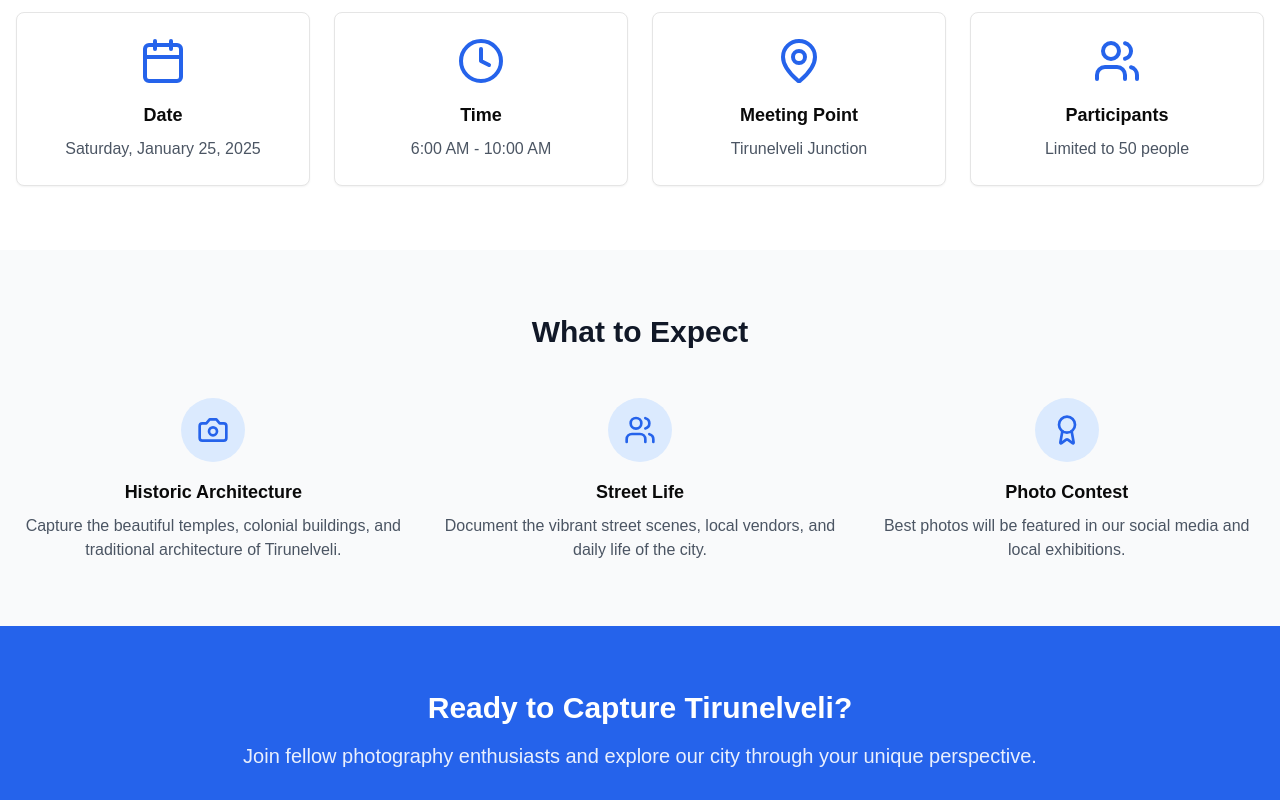
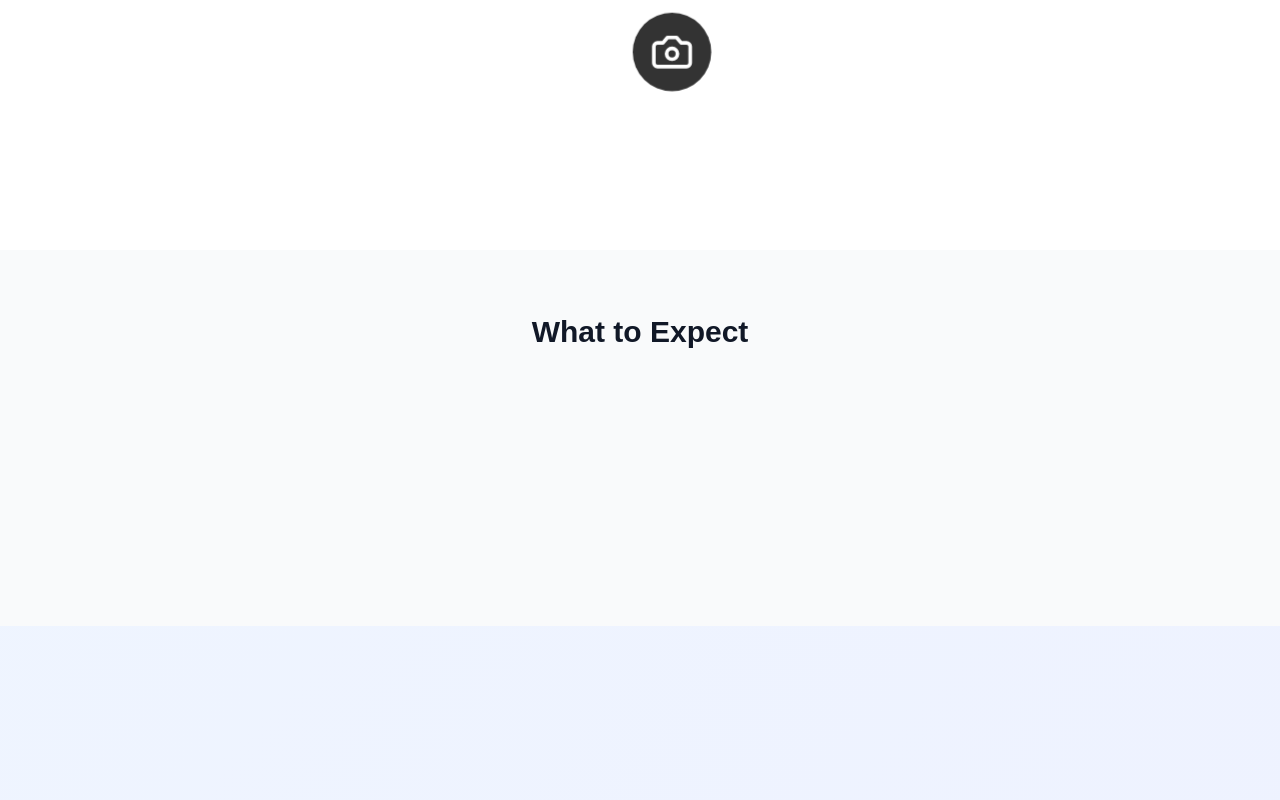
Before and after one commit to rajeshnambi1122/photowalk, a Next.js app: page / in a window 1280 px wide. Shown: the part 680-1480 px from the top of the page. Built offline with nearby package versions, Linux system fonts and the light colour scheme.

Commit message:
added animations

```diff
--- a/app/page.tsx
+++ b/app/page.tsx
@@ -1,13 +1,190 @@
+"use client"
+
 import Link from "next/link"
 import { Button } from "@/components/ui/button"
 import { Card, CardContent } from "@/components/ui/card"
 import { Calendar, MapPin, Camera, Users, Clock, Award } from "lucide-react"
+import { useEffect, useRef } from "react"
+import gsap from "gsap"
+import { ScrollTrigger } from "gsap/ScrollTrigger"
 
 export default function HomePage() {
+  // GSAP refs
+  const heroRef = useRef<HTMLDivElement>(null)
+  const eventCardsRef = useRef<(HTMLDivElement | null)[]>([])
+  const expectRef = useRef<(HTMLDivElement | null)[]>([])
+  const ctaRef = useRef<HTMLDivElement>(null)
+  const footerRef = useRef<HTMLDivElement>(null)
+  const cameraRef = useRef<HTMLDivElement>(null)
+  const flashRef = useRef<HTMLDivElement>(null)
+
+  useEffect(() => {
+    gsap.registerPlugin(ScrollTrigger)
+    // Helper: camera shot animation
+    const cameraShot = () => {
+      if (cameraRef.current && flashRef.current) {
+        // Camera pop and vibration
+        gsap.fromTo(
+          cameraRef.current,
+          { scale: 1, boxShadow: "0 0 0px 0px #fff" },
+          {
+            scale: 1.25,
+            boxShadow: "0 0 32px 8px #fff",
+            duration: 0.12,
+            ease: "power2.out",
+            yoyo: true,
+            repeat: 1,
+            onComplete: () => {
+              gsap.fromTo(
+                cameraRef.current,
+                { x: -4 },
+                { x: 4, duration: 0.04, yoyo: true, repeat: 5, ease: "power1.inOut", clearProps: "x" }
+              )
+            },
+            clearProps: "boxShadow"
+          }
+        )
+        // Flash
+        gsap.fromTo(
+          flashRef.current,
+          { opacity: 0 },
+          {
+            opacity: 0.95,
+            duration: 0.09,
+            ease: "power1.in",
+            yoyo: true,
+            repeat: 1,
+            repeatDelay: 0.05,
+            onComplete: () => {
+              gsap.to(flashRef.current, { opacity: 0, duration: 0.25, ease: "power1.out" })
+            }
+          }
+        )
+      }
+    }
+    // Hero scroll animation
+    if (heroRef.current) {
+      gsap.fromTo(
+        heroRef.current,
+        { opacity: 0, y: 80, scale: 0.95 },
+        {
+          opacity: 1,
+          y: 0,
+          scale: 1,
+          duration: 1.2,
+          ease: "power3.out",
+          scrollTrigger: {
+            trigger: heroRef.current,
+            start: "top 80%",
+            end: "bottom 60%",
+            toggleActions: "play none none reverse",
+            onEnter: cameraShot,
+          },
+        }
+      )
+    }
+    // Event cards scroll stagger
+    if (eventCardsRef.current.length) {
+      gsap.fromTo(
+        eventCardsRef.current,
+        { opacity: 0, y: 40, scale: 0.9 },
+        {
+          opacity: 1,
+          y: 0,
+          scale: 1,
+          duration: 1,
+          stagger: 0.15,
+          ease: "back.out(1.7)",
+          scrollTrigger: {
+            trigger: eventCardsRef.current[0],
+            start: "top 80%",
+            end: "bottom 60%",
+            toggleActions: "play none none reverse",
+            onEnter: cameraShot,
+          },
+        }
+      )
+    }
+    // What to expect cards scroll
+    if (expectRef.current.length) {
+      gsap.fromTo(
+        expectRef.current,
+        { opacity: 0, y: 40, rotate: -8 },
+        {
+          opacity: 1,
+          y: 0,
+          rotate: 0,
+          duration: 1,
+          stagger: 0.18,
+          ease: "power2.out",
+          delay: 0.1,
+          scrollTrigger: {
+            trigger: expectRef.current[0],
+            start: "top 80%",
+            end: "bottom 60%",
+            toggleActions: "play none none reverse",
+            onEnter: cameraShot,
+          },
+        }
+      )
+    }
+    // CTA scroll
+    if (ctaRef.current) {
+      gsap.fromTo(
+        ctaRef.current,
+        { opacity: 0, scale: 0.9 },
+        {
+          opacity: 1,
+          scale: 1,
+          duration: 1,
+          ease: "elastic.out(1, 0.7)",
+          delay: 0.1,
+          scrollTrigger: {
+            trigger: ctaRef.current,
+            start: "top 80%",
+            end: "bottom 60%",
+            toggleActions: "play none none reverse",
+            onEnter: cameraShot,
+          },
+        }
+      )
+    }
+    // Footer scroll
+    if (footerRef.current) {
+      gsap.fromTo(
+        footerRef.current,
+        { opacity: 0, y: 30 },
+        {
+          opacity: 1,
+          y: 0,
+          duration: 1,
+          ease: "power2.out",
+          delay: 0.1,
+          scrollTrigger: {
+            trigger: footerRef.current,
+            start: "top 90%",
+            end: "bottom 100%",
+            toggleActions: "play none none reverse",
+            onEnter: cameraShot,
+          },
+        }
+      )
+    }
+    return () => {
+      ScrollTrigger.getAll().forEach(trigger => trigger.kill())
+    }
+  }, [])
+
   return (
     <div className="min-h-screen bg-gradient-to-br from-blue-50 to-indigo-50">
+      {/* Camera overlay */}
+      <div ref={flashRef} style={{ pointerEvents: 'none', borderRadius: '32px', mixBlendMode: 'screen' }} className="fixed inset-0 z-50 bg-white opacity-0 transition-opacity duration-150" />
+      <div ref={cameraRef} className="fixed bottom-8 left-1/2 -translate-x-1/2 z-50 bg-black/80 rounded-full p-4 shadow-lg flex items-center justify-center transition-all duration-150">
+        <Camera className="h-10 w-10 text-white" />
+      </div>
+
       {/* Hero Section */}
-      <section className="py-20">
+      <section className="py-20" ref={heroRef}>
         <div className="container mx-auto px-4 text-center">
           <div className="max-w-4xl mx-auto">
             <h1 className="text-5xl md:text-6xl font-bold text-gray-900 mb-6">Tirunelveli Through Your Lens</h1>
@@ -29,34 +206,17 @@ export default function HomePage() {
         <div className="container mx-auto px-4">
           <h2 className="text-3xl font-bold text-center text-gray-900 mb-12">Event Details</h2>
           <div className="grid md:grid-cols-2 lg:grid-cols-4 gap-6">
-            <Card className="text-center">
-              <CardContent className="p-6">
-                <Calendar className="h-12 w-12 text-blue-600 mx-auto mb-4" />
-                <h3 className="font-semibold text-lg mb-2">Date</h3>
-                <p className="text-gray-600">Saturday, January 25, 2025</p>
-              </CardContent>
-            </Card>
-            <Card className="text-center">
-              <CardContent className="p-6">
-                <Clock className="h-12 w-12 text-blue-600 mx-auto mb-4" />
-                <h3 className="font-semibold text-lg mb-2">Time</h3>
-                <p className="text-gray-600">6:00 AM - 10:00 AM</p>
-              </CardContent>
-            </Card>
-            <Card className="text-center">
-              <CardContent className="p-6">
-                <MapPin className="h-12 w-12 text-blue-600 mx-auto mb-4" />
-                <h3 className="font-semibold text-lg mb-2">Meeting Point</h3>
-                <p className="text-gray-600">Tirunelveli Junction</p>
-              </CardContent>
-            </Card>
-            <Card className="text-center">
-              <CardContent className="p-6">
-                <Users className="h-12 w-12 text-blue-600 mx-auto mb-4" />
-                <h3 className="font-semibold text-lg mb-2">Participants</h3>
-                <p className="text-gray-600">Limited to 50 people</p>
-              </CardContent>
-            </Card>
+            {[0,1,2,3].map((i) => (
+              <div key={i} ref={el => { eventCardsRef.current[i] = el }}>
+                {/* Card content */}
+                {[
+                  <Card className="text-center"><CardContent className="p-6"><Calendar className="h-12 w-12 text-blue-600 mx-auto mb-4" /><h3 className="font-semibold text-lg mb-2">Date</h3><p className="text-gray-600">Saturday, January 25, 2025</p></CardContent></Card>,
+                  <Card className="text-center"><CardContent className="p-6"><Clock className="h-12 w-12 text-blue-600 mx-auto mb-4" /><h3 className="font-semibold text-lg mb-2">Time</h3><p className="text-gray-600">6:00 AM - 10:00 AM</p></CardContent></Card>,
+                  <Card className="text-center"><CardContent className="p-6"><MapPin className="h-12 w-12 text-blue-600 mx-auto mb-4" /><h3 className="font-semibold text-lg mb-2">Meeting Point</h3><p className="text-gray-600">Tirunelveli Junction</p></CardContent></Card>,
+                  <Card className="text-center"><CardContent className="p-6"><Users className="h-12 w-12 text-blue-600 mx-auto mb-4" /><h3 className="font-semibold text-lg mb-2">Participants</h3><p className="text-gray-600">Limited to 50 people</p></CardContent></Card>
+                ][i]}
+              </div>
+            ))}
           </div>
         </div>
       </section>
@@ -66,37 +226,22 @@ export default function HomePage() {
         <div className="container mx-auto px-4">
           <h2 className="text-3xl font-bold text-center text-gray-900 mb-12">What to Expect</h2>
           <div className="grid md:grid-cols-2 lg:grid-cols-3 gap-8">
-            <div className="text-center">
-              <div className="bg-blue-100 rounded-full w-16 h-16 flex items-center justify-center mx-auto mb-4">
-                <Camera className="h-8 w-8 text-blue-600" />
+            {[0,1,2].map(i => (
+              <div className="text-center" key={i} ref={el => { expectRef.current[i] = el }}>
+                {/* Card content */}
+                {[
+                  <><div className="bg-blue-100 rounded-full w-16 h-16 flex items-center justify-center mx-auto mb-4"><Camera className="h-8 w-8 text-blue-600" /></div><h3 className="font-semibold text-lg mb-2">Historic Architecture</h3><p className="text-gray-600">Capture the beautiful temples, colonial buildings, and traditional architecture of Tirunelveli.</p></>,
+                  <><div className="bg-blue-100 rounded-full w-16 h-16 flex items-center justify-center mx-auto mb-4"><Users className="h-8 w-8 text-blue-600" /></div><h3 className="font-semibold text-lg mb-2">Street Life</h3><p className="text-gray-600">Document the vibrant street scenes, local vendors, and daily life of the city.</p></>,
+                  <><div className="bg-blue-100 rounded-full w-16 h-16 flex items-center justify-center mx-auto mb-4"><Award className="h-8 w-8 text-blue-600" /></div><h3 className="font-semibold text-lg mb-2">Photo Contest</h3><p className="text-gray-600">Best photos will be featured in our social media and local exhibitions.</p></>
+                ][i]}
               </div>
-              <h3 className="font-semibold text-lg mb-2">Historic Architecture</h3>
-              <p className="text-gray-600">
-                Capture the beautiful temples, colonial buildings, and traditional architecture of Tirunelveli.
-              </p>
-            </div>
-            <div className="text-center">
-              <div className="bg-blue-100 rounded-full w-16 h-16 flex items-center justify-center mx-auto mb-4">
-                <Users className="h-8 w-8 text-blue-600" />
-              </div>
-              <h3 className="font-semibold text-lg mb-2">Street Life</h3>
-              <p className="text-gray-600">
-                Document the vibrant street scenes, local vendors, and daily life of the city.
-              </p>
-            </div>
-            <div className="text-center">
-              <div className="bg-blue-100 rounded-full w-16 h-16 flex items-center justify-center mx-auto mb-4">
-                <Award className="h-8 w-8 text-blue-600" />
-              </div>
-              <h3 className="font-semibold text-lg mb-2">Photo Contest</h3>
-              <p className="text-gray-600">Best photos will be featured in our social media and local exhibitions.</p>
-            </div>
+            ))}
           </div>
         </div>
       </section>
 
       {/* CTA Section */}
-      <section className="py-16 bg-blue-600 text-white">
+      <section className="py-16 bg-blue-600 text-white" ref={ctaRef}>
         <div className="container mx-auto px-4 text-center">
           <h2 className="text-3xl font-bold mb-4">Ready to Capture Tirunelveli?</h2>
           <p className="text-xl mb-8 opacity-90">
@@ -115,7 +260,7 @@ export default function HomePage() {
       </section>
 
       {/* Footer */}
-      <footer className="bg-gray-900 text-white py-8">
+      <footer className="bg-gray-900 text-white py-8" ref={footerRef}>
         <div className="container mx-auto px-4 text-center">
           <div className="flex items-center justify-center space-x-2 mb-4">
             <Camera className="h-6 w-6" />
--- a/package.json
+++ b/package.json
@@ -47,6 +47,7 @@
     "date-fns": "^3.6.0",
     "embla-carousel-react": "8.5.1",
     "gcp-metadata": "latest",
+    "gsap": "^3.13.0",
     "input-otp": "1.4.1",
     "kerberos": "latest",
     "lucide-react": "^0.454.0",
```
Also changed, not shown: 1 other file (tests, documents, lock files or other folders).
